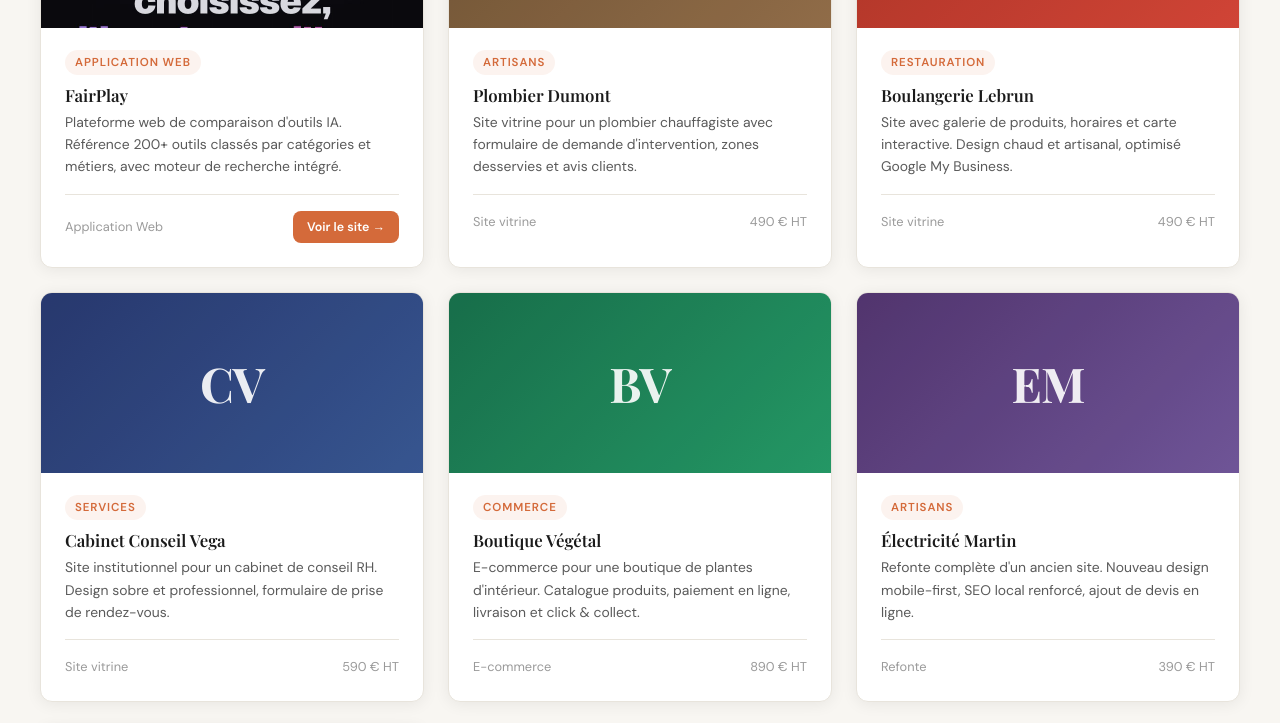
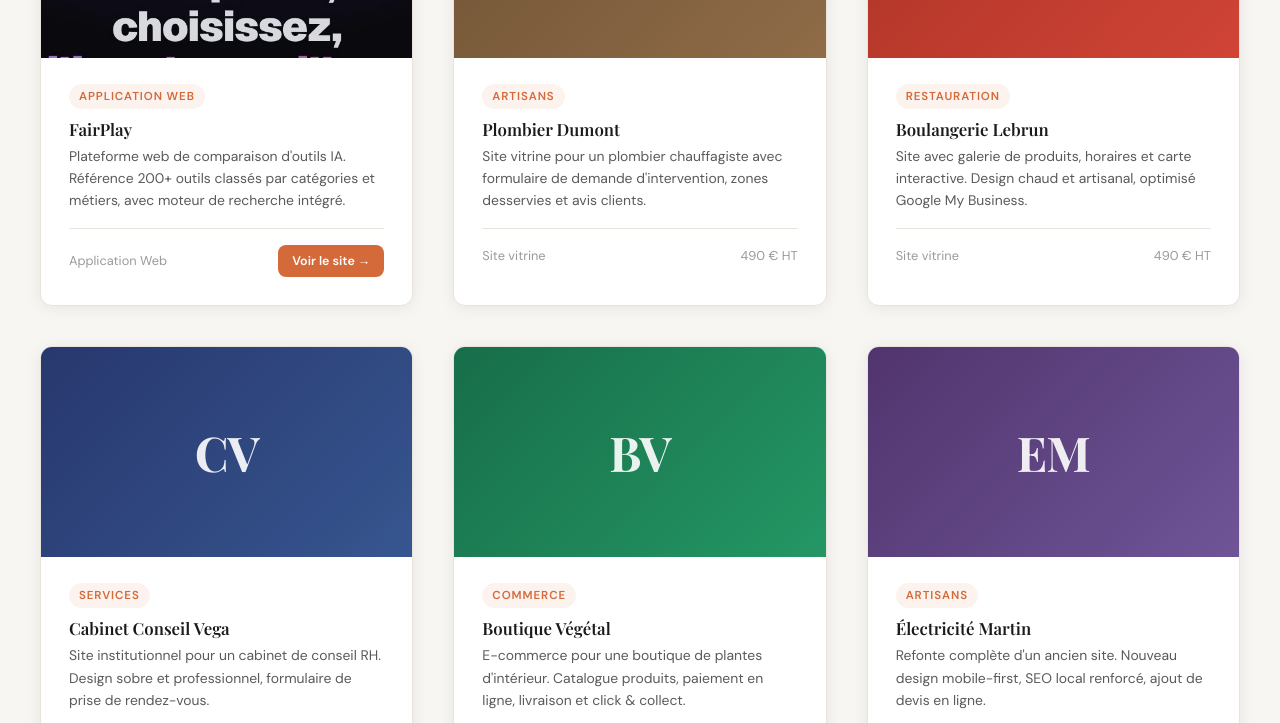
Before and after one commit to RodrigueJaunet-Legavre/virogue, a website: page portfolio.html in a window 1280 px wide. Shown: the part 736-1459 px from the top of the page. Drawn offline with nearby package versions, Linux system fonts and the light colour scheme.

Commit message:
Description de ta mmmodification

```diff
--- a/portfolio.html
+++ b/portfolio.html
@@ -47,7 +47,7 @@
     .portfolio-grid {
       display: grid;
       grid-template-columns: repeat(3, 1fr);
-      gap: 24px;
+      gap: 40px;
     }
     .portfolio-card {
       background: var(--bg-card);
@@ -66,7 +66,7 @@
       display: none;
     }
     .portfolio-card__visual {
-      height: 180px;
+      height: 210px;
       display: flex;
       align-items: center;
       justify-content: center;
@@ -90,7 +90,7 @@
       letter-spacing: -0.02em;
     }
     .portfolio-card__body {
-      padding: 20px 24px 24px;
+      padding: 24px 28px 28px;
     }
     .portfolio-card__sector {
       display: inline-block;
```
